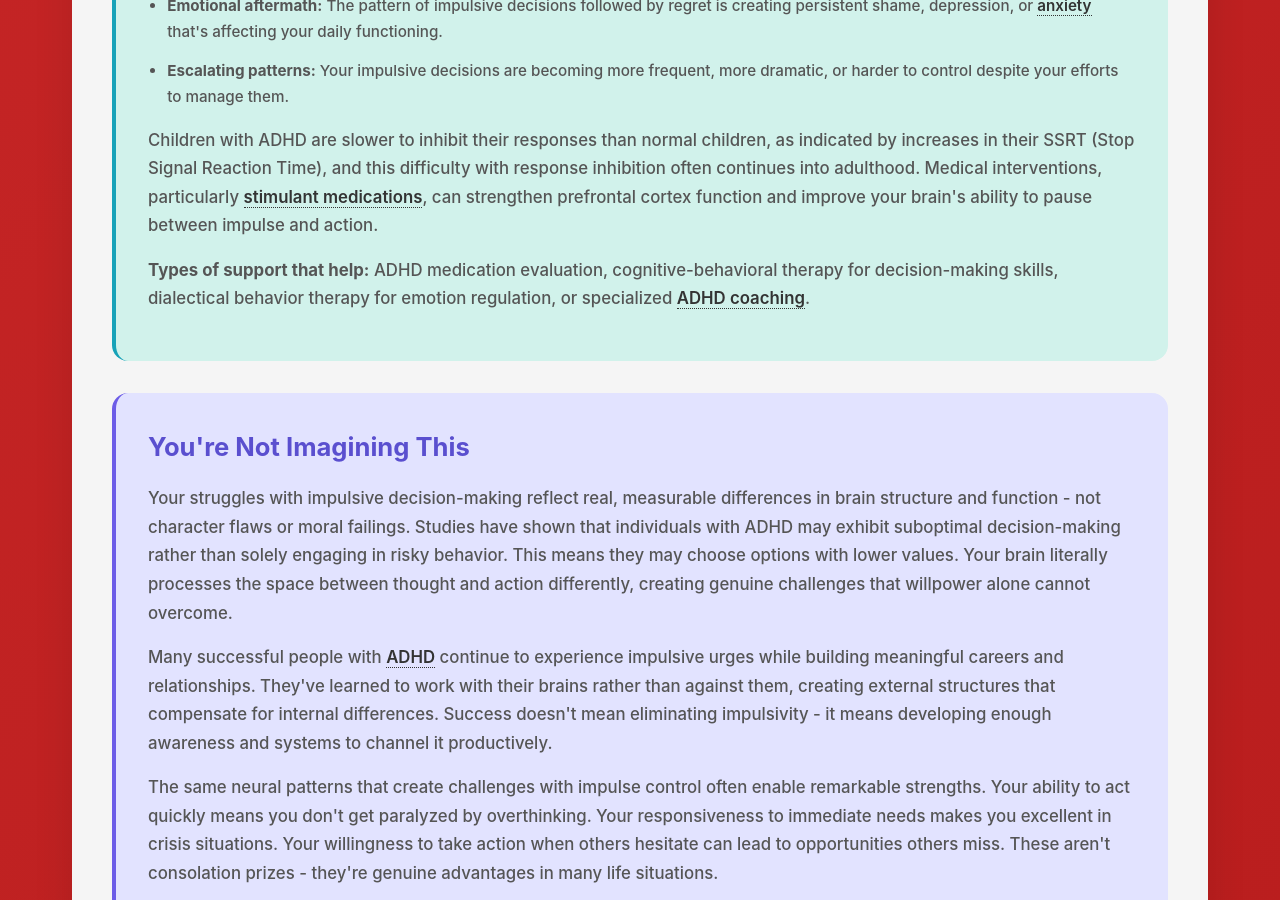
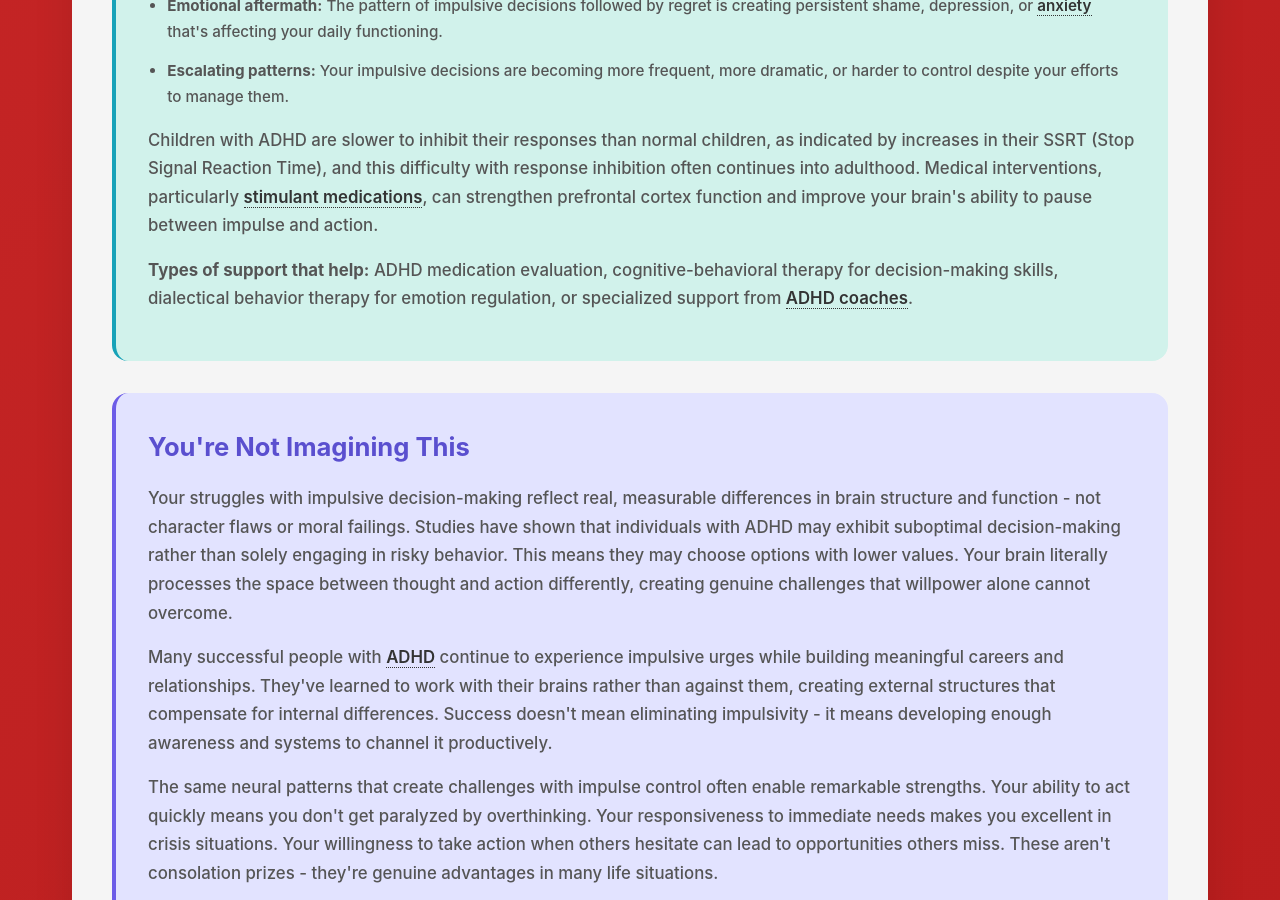
Before and after one commit to neurodivergent-survival-guide/neurodivergent-survival-guide, a Jekyll site: the page built from struggles/impulsive-decision-making.html, in a window 1280 px wide and 900 px high, scrolled down 4435 px. Built offline with Jekyll 4.4.1, drawn with Linux system fonts in a browser that asks for light colours.

Commit message:
Update impulsive-decision-making.html

```diff
--- a/struggles/impulsive-decision-making.html
+++ b/struggles/impulsive-decision-making.html
@@ -113,7 +113,7 @@ search_terms: ["can't pause", "regret immediately", "act too fast", "jump to act
         <p>Children with ADHD are slower to inhibit their responses than normal children, as indicated by increases in their SSRT (Stop Signal Reaction Time), and this difficulty with response inhibition often continues into adulthood. Medical interventions, particularly <a class="jargon">stimulant medications<span class="tooltip">ADHD medications that increase dopamine and norepinephrine availability in the brain</span></a>, can strengthen prefrontal cortex function and improve your brain's ability to pause between impulse and action.</p>
 
         <div class="highlight-box">
-            <p><strong>Types of support that help:</strong> ADHD medication evaluation, cognitive-behavioral therapy for decision-making skills, dialectical behavior therapy for emotion regulation, or specialized <a class="jargon">ADHD coaching<span class="tooltip">Practical support for developing systems and strategies specific to ADHD challenges</span></a>.</p>
+            <p><strong>Types of support that help:</strong> ADHD medication evaluation, cognitive-behavioral therapy for decision-making skills, dialectical behavior therapy for emotion regulation, or specialized support from <a class="jargon">ADHD coaches<span class="tooltip">Professionals who specialize in helping people with ADHD develop practical life management skills</span></a>.</p>
         </div>
     </div>
 
```
